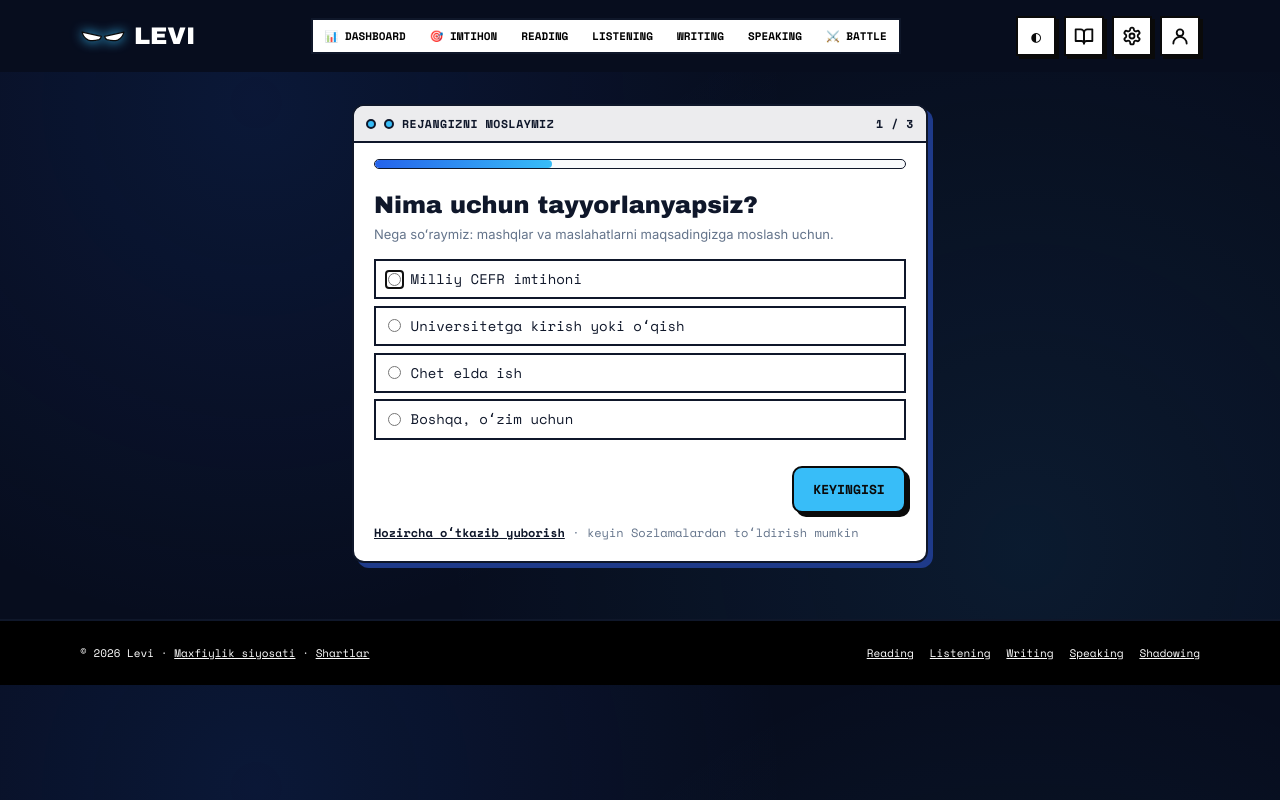
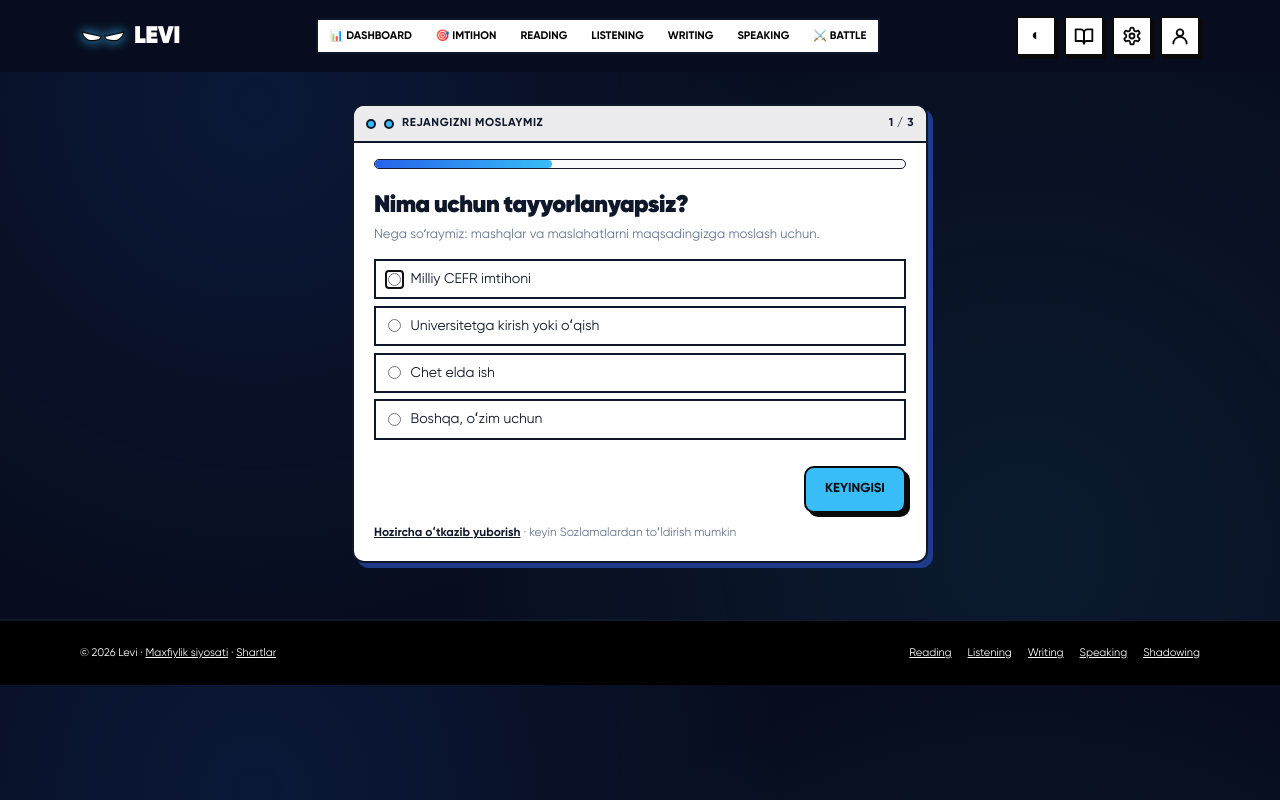
Before and after one commit to fayzalinishonov103-hash/cefr_platform, a Flask app: page /onboarding in a window 1280 px wide. Run offline with Flask 3, Linux system fonts and the light colour scheme; the visitor is signed in with stand-in values (Sample User, id 1); data comes from the database, SQL or seed files in the repository; data that the repository does not hold is empty; parts of the project's set-up code (start-up, migrations or seed data) failed here and were passed over; some libraries are stand-ins or nearby versions; some web fonts are replaced.

Commit message:
Update typography: Complete Gilroy font integration across all pages

```diff
--- a/app.py
+++ b/app.py
@@ -68,8 +68,8 @@ def _csp():
     return "; ".join([
         "default-src 'self'",
         "script-src 'self' 'unsafe-inline' https://cdn.tailwindcss.com https://telegram.org",
-        "style-src 'self' 'unsafe-inline' https://fonts.googleapis.com",
-        "font-src 'self' https://fonts.gstatic.com data:",
+        "style-src 'self' 'unsafe-inline' https://fonts.googleapis.com https://fonts.cdnfonts.com",
+        "font-src 'self' https://fonts.gstatic.com https://fonts.cdnfonts.com data:",
         "img-src 'self' data: blob: https://i.ytimg.com https://telegram.org",
         "media-src 'self' blob: https:",
         "connect-src 'self'",
--- /dev/null
+++ b/static/css/gilroy.css
@@ -0,0 +1,70 @@
+/* Gilroy Web Font Family (Light, Regular, Medium, Bold, Heavy) */
+@font-face {
+  font-family: 'Gilroy';
+  src: local('Gilroy-Light'), local('Gilroy Light'),
+       url('/static/fonts/Gilroy-Light.woff') format('woff'),
+       url('https://fonts.cdnfonts.com/s/16219/Gilroy-Light.woff') format('woff');
+  font-weight: 300;
+  font-style: normal;
+  font-display: swap;
+}
+
+@font-face {
+  font-family: 'Gilroy';
+  src: local('Gilroy-Regular'), local('Gilroy Regular'), local('Gilroy'),
+       url('/static/fonts/Gilroy-Regular.woff') format('woff'),
+       url('https://fonts.cdnfonts.com/s/16219/Gilroy-Regular.woff') format('woff');
+  font-weight: 400;
+  font-style: normal;
+  font-display: swap;
+}
+
+@font-face {
+  font-family: 'Gilroy';
+  src: local('Gilroy-Medium'), local('Gilroy Medium'),
+       url('/static/fonts/Gilroy-Medium.woff') format('woff'),
+       url('https://fonts.cdnfonts.com/s/16219/Gilroy-Medium.woff') format('woff');
+  font-weight: 500;
+  font-style: normal;
+  font-display: swap;
+}
+
+@font-face {
+  font-family: 'Gilroy';
+  src: local('Gilroy-Bold'), local('Gilroy Bold'),
+       url('/static/fonts/Gilroy-Bold.woff') format('woff'),
+       url('https://fonts.cdnfonts.com/s/16219/Gilroy-Bold.woff') format('woff');
+  font-weight: 600;
+  font-style: normal;
+  font-display: swap;
+}
+
+@font-face {
+  font-family: 'Gilroy';
+  src: local('Gilroy-Bold'), local('Gilroy Bold'),
+       url('/static/fonts/Gilroy-Bold.woff') format('woff'),
+       url('https://fonts.cdnfonts.com/s/16219/Gilroy-Bold.woff') format('woff');
+  font-weight: 700;
+  font-style: normal;
+  font-display: swap;
+}
+
+@font-face {
+  font-family: 'Gilroy';
+  src: local('Gilroy-Heavy'), local('Gilroy Heavy'),
+       url('/static/fonts/Gilroy-Heavy.woff') format('woff'),
+       url('https://fonts.cdnfonts.com/s/16219/Gilroy-Heavy.woff') format('woff');
+  font-weight: 800;
+  font-style: normal;
+  font-display: swap;
+}
+
+@font-face {
+  font-family: 'Gilroy';
+  src: local('Gilroy-Heavy'), local('Gilroy Heavy'),
+       url('/static/fonts/Gilroy-Heavy.woff') format('woff'),
+       url('https://fonts.cdnfonts.com/s/16219/Gilroy-Heavy.woff') format('woff');
+  font-weight: 900;
+  font-style: normal;
+  font-display: swap;
+}
--- a/templates/base.html
+++ b/templates/base.html
@@ -11,6 +11,8 @@
 {% if not config.get('TAILWIND_LOCAL') %}<script src="https://cdn.tailwindcss.com/3.4.17"></script>{% endif %}
 {% if config.get('FONTS_LOCAL') %}<link rel="stylesheet" href="{{ url_for('static', filename='css/fonts.css') }}">
 {% else %}<link href="https://fonts.googleapis.com/css2?family=Archivo+Black&family=Space+Mono:wght@400;700&family=Inter:wght@400;500;600&family=Source+Serif+4:opsz,wght@8..60,400;8..60,600&display=swap" rel="stylesheet">{% endif %}
+<link rel="stylesheet" href="{{ url_for('static', filename='css/gilroy.css') }}">
+<link href="https://fonts.cdnfonts.com/css/gilroy-bold" rel="stylesheet">
 <script>try{var t=localStorage.getItem("theme");if(t)document.documentElement.dataset.theme=t}catch(e){}</script>
 {% if request.endpoint != 'reading.take' and request.method == 'GET' %}<script>try{var f=/[?&]intro=1(&|$)/.test(location.search);if(f||(!sessionStorage.getItem("leviIntro")&&!matchMedia("(prefers-reduced-motion: reduce)").matches)){sessionStorage.setItem("leviIntro","1");document.documentElement.classList.add("intro")}}catch(e){}</script>{% endif %}
 <style>
@@ -62,7 +64,7 @@
   --lime:#38bdf8;
 }
 html{scroll-padding-top:env(safe-area-inset-top,0px);scroll-behavior:smooth}
-body{background:var(--bg);color:#fff;font-family:"Space Mono",ui-monospace,monospace;background-image:radial-gradient(circle at 20% 15%,rgba(37,99,235,.12) 0%,transparent 45%),radial-gradient(circle at 80% 80%,rgba(56,189,248,.08) 0%,transparent 50%)}
+body{background:var(--bg);color:#fff;font-family:'Gilroy',-apple-system,BlinkMacSystemFont,"Segoe UI",Roboto,sans-serif;background-image:radial-gradient(circle at 20% 15%,rgba(37,99,235,.12) 0%,transparent 45%),radial-gradient(circle at 80% 80%,rgba(56,189,248,.08) 0%,transparent 50%)}
 .logo-eyes{filter:drop-shadow(0 0 6px #38bdf8)}
 /* ---------- Levi intro (5.2 s): power-on flicker, slow open, glance, close, the name appears, eyes snap open ---------- */
 #intro{display:none}
@@ -102,12 +104,12 @@ html.intro.intro-skip body>*:not(#intro){animation:iShow .35s ease forwards}
 @keyframes iDust{0%{transform:translateY(0);opacity:0}15%{opacity:.5}85%{opacity:.3}100%{transform:translateY(-105vh);opacity:0}}
 .i-skip{position:absolute;z-index:2;left:0;right:0;bottom:calc(22px + env(safe-area-inset-bottom,0px));text-align:center;font:12px "Space Mono",ui-monospace,monospace;color:#7fc8ff;opacity:0;animation:iHint 1s ease 1.2s forwards}
 @keyframes iHint{to{opacity:.38}}
-.hd{font-family:"Archivo Black",Impact,sans-serif;line-height:1.02}
+.hd{font-family:'Gilroy',-apple-system,BlinkMacSystemFont,"Segoe UI",Roboto,sans-serif;font-weight:900;letter-spacing:-0.02em;line-height:1.05}
 .win{background:var(--win);color:var(--wtx);border:2px solid var(--line);border-radius:12px;box-shadow:5px 5px 0 var(--sh);transition:transform .2s ease,box-shadow .2s ease}
 .win:hover{box-shadow:7px 7px 0 var(--sh)}
 .wh{display:flex;align-items:center;gap:8px;padding:9px 12px;border-bottom:2px solid var(--line);font-size:11.5px;font-weight:700;letter-spacing:.05em;border-top-left-radius:10px;border-top-right-radius:10px;background:color-mix(in srgb,var(--win) 92%,var(--line) 8%)}
 .dot{width:10px;height:10px;border-radius:50%;border:2px solid var(--line);background:var(--lime);display:inline-block}
-.btn{display:inline-flex;align-items:center;justify-content:center;gap:.4rem;border:2px solid var(--ink);border-radius:10px;box-shadow:4px 4px 0 var(--ink);padding:.72rem 1.2rem;font-weight:700;font-size:13px;color:var(--ink);background:var(--lime);transition:all .15s cubic-bezier(.4,0,.2,1);cursor:pointer}
+.btn{display:inline-flex;align-items:center;justify-content:center;gap:.4rem;border:2px solid var(--ink);border-radius:10px;box-shadow:4px 4px 0 var(--ink);padding:.72rem 1.2rem;font-family:'Gilroy',sans-serif;font-weight:700;font-size:13px;color:var(--ink);background:var(--lime);transition:all .15s cubic-bezier(.4,0,.2,1);cursor:pointer}
 .btn:hover{transform:translate(2px,2px);box-shadow:2px 2px 0 var(--ink);filter:brightness(1.05)}
 .btn.w{background:#fff;color:var(--ink)}.btn.p{background:var(--pur);color:#fff;border-color:var(--line);box-shadow:4px 4px 0 var(--line)}
 .btn:focus-visible,.chip:focus-visible{outline:3px solid #38bdf8;outline-offset:2px}
@@ -119,7 +121,7 @@ html.intro.intro-skip body>*:not(#intro){animation:iShow .35s ease forwards}
 .tick div{display:inline-block;padding:7px 0;animation:mq 28s linear infinite}
 @keyframes mq{to{transform:translateX(-50%)}}
 @media (prefers-reduced-motion:reduce){.tick div{animation:none}}
-.ic{width:36px;height:36px;border-radius:8px;border:2px solid var(--ink);background:var(--lime);color:var(--ink);display:grid;place-items:center;font-family:"Archivo Black",sans-serif;box-shadow:2px 2px 0 var(--ink)}
+.ic{width:36px;height:36px;border-radius:8px;border:2px solid var(--ink);background:var(--lime);color:var(--ink);display:grid;place-items:center;font-family:'Gilroy',sans-serif;font-weight:900;box-shadow:2px 2px 0 var(--ink)}
 .inp{width:100%;border:2px solid var(--line);border-radius:8px;background:var(--field);color:var(--wtx);padding:.65rem .8rem;font:inherit;font-size:inherit;transition:border-color .15s ease,box-shadow .15s ease}
 .inp:focus{outline:none;border-color:var(--pur);box-shadow:0 0 0 3px rgba(37,99,235,.25)}
 .ropt{display:flex;gap:.6rem;align-items:center;padding:.5rem .75rem;border:2px solid var(--line);margin-bottom:.4rem;cursor:pointer;line-height:1.45}
@@ -128,7 +130,7 @@ html.intro.intro-skip body>*:not(#intro){animation:iShow .35s ease forwards}
 .warn{background:var(--lime);color:#0a0a0a}
 .hp{position:absolute;left:-9999px;top:auto;width:1px;height:1px;overflow:hidden}
 .pw-wrap{position:relative;display:block;margin-top:.25rem}.pw-wrap .inp{margin-top:0;padding-right:6.2rem}
-.pwt{position:absolute;right:6px;top:50%;transform:translateY(-50%);font:700 11px "Space Mono",ui-monospace,monospace;padding:.3rem .5rem;border:2px solid var(--line);background:var(--win);color:var(--wtx);cursor:pointer}
+.pwt{position:absolute;right:6px;top:50%;transform:translateY(-50%);font:700 11px 'Gilroy',sans-serif;padding:.3rem .5rem;border:2px solid var(--line);background:var(--win);color:var(--wtx);cursor:pointer}
 .pwt:focus-visible{outline:3px solid var(--purt);outline-offset:1px}
 .pill{position:relative;display:inline-flex;align-items:center;border:2px solid var(--line);padding:.3rem .75rem;font-weight:700;font-size:12px;cursor:pointer;background:var(--field);color:var(--wtx);user-select:none}
 .pill input{position:absolute;opacity:0;width:1px;height:1px;pointer-events:none}
@@ -139,17 +141,17 @@ html.intro.intro-skip body>*:not(#intro){animation:iShow .35s ease forwards}
 .border-black{border-color:var(--line)!important}
 .border-black\/20{border-color:color-mix(in srgb,var(--line) 25%,transparent)!important}
 /* readable long text */
-.read{font-family:Inter,system-ui,sans-serif;font-size:16px;line-height:1.65}
+.read{font-family:'Gilroy',-apple-system,BlinkMacSystemFont,"Segoe UI",Roboto,sans-serif;font-size:16px;line-height:1.65}
 .passage{background:var(--paper);color:var(--ptx);font-family:"Source Serif 4",Georgia,serif;font-size:var(--read-size);line-height:1.75}
 .passage p{margin:0 0 .95em;max-width:68ch}.passage p:last-child{margin-bottom:0}.passage b{color:#1f63e0;margin-right:.3em}
-.win table{font-family:Inter,system-ui,sans-serif;font-size:14px}
+.win table{font-family:'Gilroy',-apple-system,BlinkMacSystemFont,"Segoe UI",Roboto,sans-serif;font-size:14px}
 .skip{position:absolute;left:-999px;top:0;background:var(--lime);color:var(--ink);padding:.6rem 1rem;font-weight:700;z-index:100}.skip:focus{left:8px;top:8px}
 /* hero title: every line is its own box, so lines never overlap or cover each other */
 .hero-t{line-height:1.12;letter-spacing:-.01em}
 .hero-t .ln{display:block;width:fit-content;max-width:100%;margin-bottom:.12em}
 .hero-t .blk{display:block;width:fit-content;max-width:100%;padding:.04em .3em .02em;margin-bottom:.12em}
 .hero-t .lm{color:var(--lime)}
-.lead{font-family:Inter,system-ui,sans-serif;font-size:17px;line-height:1.6;color:#fff;max-width:34rem}
+.lead{font-family:'Gilroy',-apple-system,BlinkMacSystemFont,"Segoe UI",Roboto,sans-serif;font-size:17px;line-height:1.6;color:#fff;max-width:34rem}
 #toTop{position:fixed;right:16px;bottom:calc(16px + env(safe-area-inset-bottom,0px));z-index:40;display:none}
 #toTop.show{display:block}
 .ib{width:40px;height:40px;display:grid;place-items:center;border:2px solid var(--ink);box-shadow:3px 3px 0 var(--ink);background:#fff;color:var(--ink);cursor:pointer;list-style:none;font-weight:700;transition:transform .1s,box-shadow .1s}
--- a/templates/certificate.html
+++ b/templates/certificate.html
@@ -4,12 +4,13 @@
 <meta charset="utf-8">
 <meta name="viewport" content="width=device-width, initial-scale=1">
 <title>CEFR Score Report — {{ user_name }}</title>
+<link rel="stylesheet" href="{{ url_for('static', filename='css/gilroy.css') }}">
 <link href="https://fonts.googleapis.com/css2?family=Cinzel:wght@600;700;900&family=Inter:wght@400;500;600;700&family=Space+Mono:wght@700&display=swap" rel="stylesheet">
 <style>
 * { box-sizing: border-box; margin: 0; padding: 0; }
 body {
   background: #0b1329;
-  font-family: 'Inter', system-ui, sans-serif;
+  font-family: 'Gilroy', -apple-system, BlinkMacSystemFont, 'Segoe UI', Roboto, sans-serif;
   color: #0f172a;
   min-height: 100vh;
   display: flex;
--- a/templates/onboarding.html
+++ b/templates/onboarding.html
@@ -74,7 +74,7 @@
     <span style="color:var(--mut)"> · keyin Sozlamalardan toʻldirish mumkin</span>
   </form>
 </section>
-<style>.why{font-family:Inter,system-ui,sans-serif;font-size:13px;line-height:1.5;color:var(--mut);margin:0 0 .9rem}fieldset.ob-step{border:0;padding:0;margin:0;min-width:0}.btn[hidden],.ob-step[hidden]{display:none!important}</style>
+<style>.why{font-family:'Gilroy',system-ui,sans-serif;font-size:13px;line-height:1.5;color:var(--mut);margin:0 0 .9rem}fieldset.ob-step{border:0;padding:0;margin:0;min-width:0}.btn[hidden],.ob-step[hidden]{display:none!important}</style>
 <noscript><style>.ob-step[hidden]{display:block!important}#obDone[hidden]{display:inline-block!important}#obNext,#obBack{display:none!important}</style></noscript>
 {% endblock %}
 {% block scripts %}
```
Also changed, not shown: static/fonts/Gilroy-Bold.woff (added), static/fonts/Gilroy-Heavy.woff (added), static/fonts/Gilroy-Light.woff (added), static/fonts/Gilroy-Medium.woff (added), static/fonts/Gilroy-Regular.woff (added).
